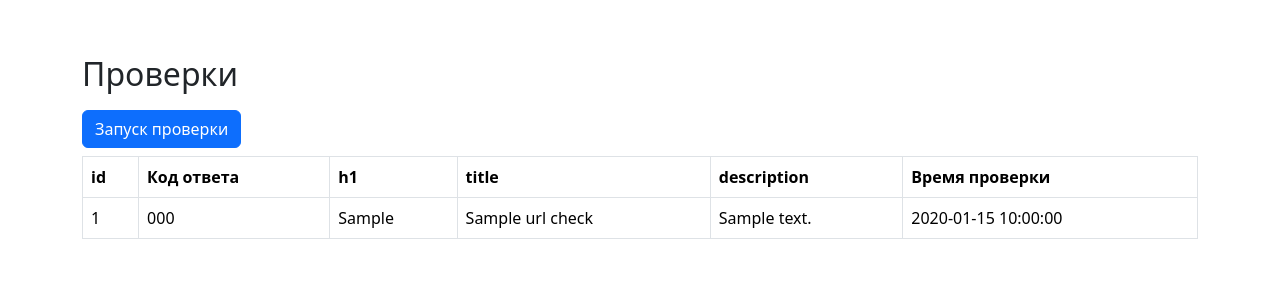
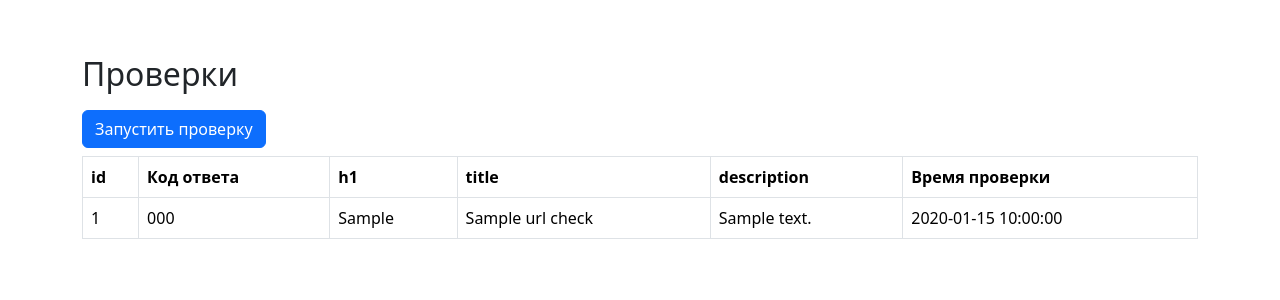
Before and after one commit to DLineX/python-project-83, a Flask app: page /urls/1 in a window 1280 px wide. Shown: the part 251-551 px from the top of the page. Run offline with Flask 3, Linux system fonts and the light colour scheme; a database or web service that is not in the repository returns one stand-in record (values such as "Sample title"); some libraries are stand-ins or nearby versions.

Commit message:
Fix hexlet check errors

```diff
--- a/page_analyzer/app.py
+++ b/page_analyzer/app.py
@@ -39,7 +39,7 @@ def urls_add():
     url = normalize(url)
     url_found = exists_url(url)
     if url_found:
-        flash("Страница существует", "info")
+        flash("Страница уже существует", "info")
         id = url_found.id
         return redirect(url_for('url_show', id=id))
     else:
--- a/page_analyzer/templates/show.html
+++ b/page_analyzer/templates/show.html
@@ -23,7 +23,7 @@
         </div>
         <h2 class="mt-5 mb-3">Проверки</h2>
         <form action="{{ url_for('url_check', id=url.id) }}" method="post">
-            <input type="submit" class="btn btn-primary" value="Запуск проверки">
+            <input type="submit" class="btn btn-primary" value="Запустить проверку">
         </form>
         <div>
             <table class="table table-bordered table-hover mt-2" data-test="checks">
```
